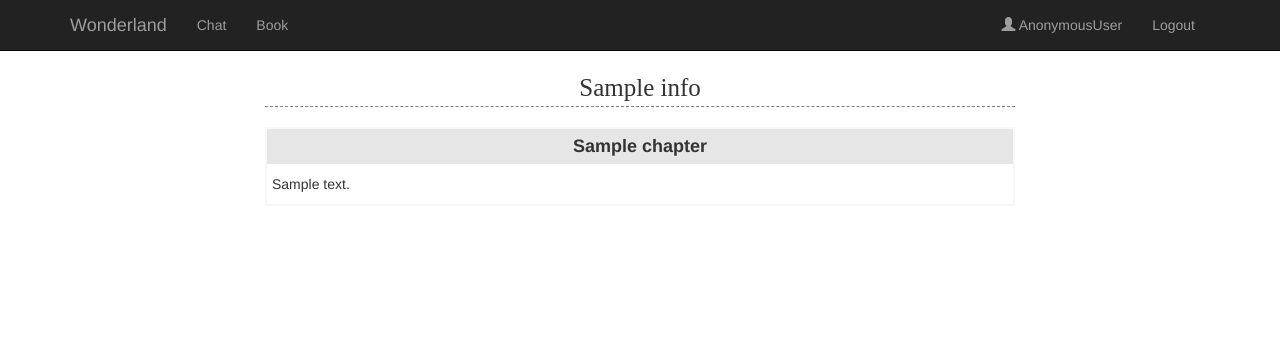
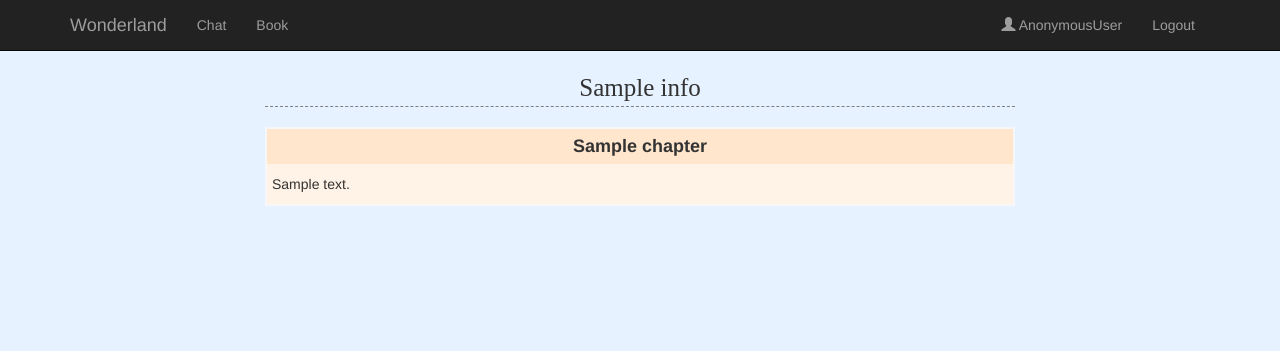
Before and after one commit to z502185331/Wonderland, a Django app: template novelCrawl/templates/page/bookContent.html in a window 1280 px wide. Shown: the top 351 px of the page. Run offline with Django 3.2, Linux system fonts and the light colour scheme; the template is opened without the code that fills it: most values are stand-ins (such as "Sample title", 1, 10 or a date in 2020); some libraries are stand-ins or nearby versions.

Commit message:
add background color
fix a bug

```diff
--- a/base/static/css/template.css
+++ b/base/static/css/template.css
@@ -1,5 +1,6 @@
 body {
 	padding-top: 70px;
+	background-color: #e6f2ff;
 }
 
 @media screen and (max-width: 768px) {
--- a/novelCrawl/crawlers/QuanbenCrawler.py
+++ b/novelCrawl/crawlers/QuanbenCrawler.py
@@ -84,7 +84,7 @@ class QuanbenCrawler:
         '''
         A method to get the chapter list
         '''
-        global resource_url_template, content_url_pattern, book_url_pattern
+        global resource_url_template, content_url_template, book_url_pattern
         link = resource_url_template % link
 
         info = {}
@@ -105,7 +105,7 @@ class QuanbenCrawler:
             for chapter in clist:
                 item = {}
                 item['chapter'] = self.locateData(chapter, 'a/span/text()', 0)
-                item['url'] = content_url_pattern % self.locateData(chapter, 'a/@href', 0)
+                item['url'] = content_url_template % self.locateData(chapter, 'a/@href', 0)
                 package['chapters'].append(item)
 
             info['chapters'].append(package)
--- a/novelCrawl/static/css/book-content.css
+++ b/novelCrawl/static/css/book-content.css
@@ -12,11 +12,12 @@
 .content-containter {
 	border: solid 2px #f7f7f7;
 	margin-top: 20px;
+	background-color: #fff2e6;
 }
 
 .content-containter .chapter {
 	padding: 5px 0 5px 0;
-	background-color: #e6e6e6;
+	background-color: #ffe6cc;
 	text-align: center;
 }
 
```
Also changed, not shown: 1 other file.
